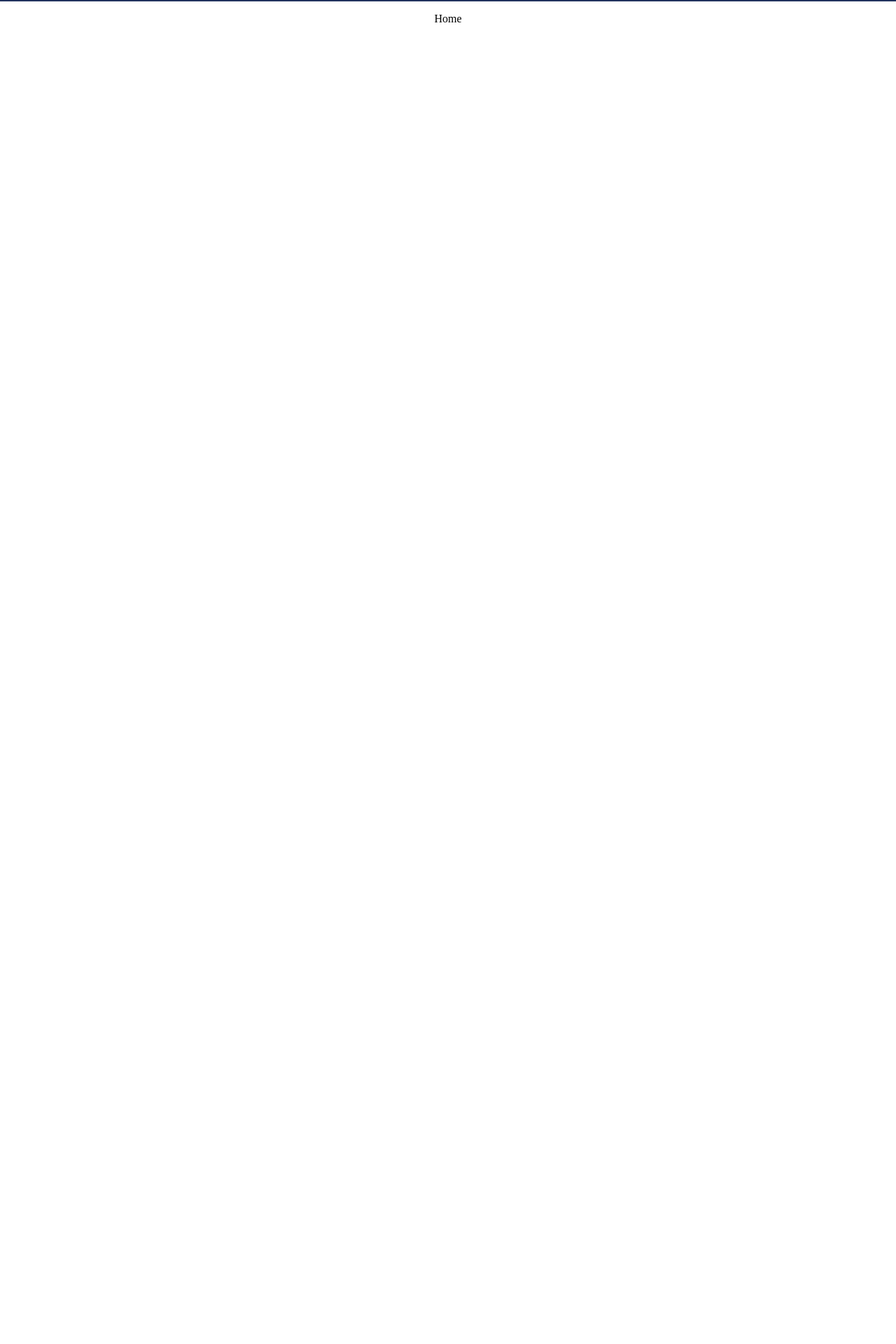
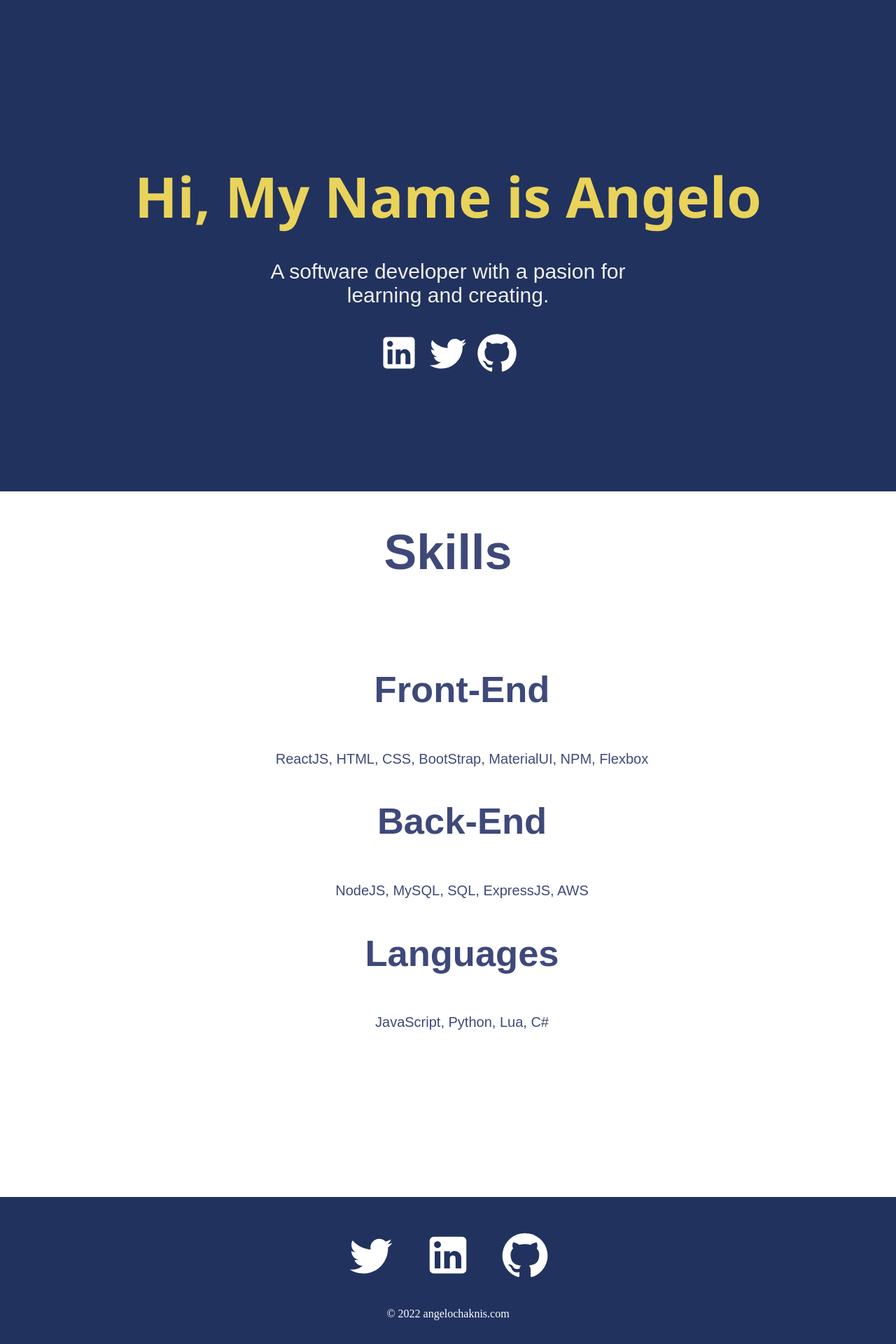
Before and after one commit to AngeloTree/PortfolioAngelo, a React (Create React App) app in the folder my-app/: page / in a window 1280 px wide. Shown: the part 98-2018 px from the top of the page at 70% size. Before the commit the page ends 800 px from the top, so only its background shows below. Built offline with nearby package versions, Linux system fonts and the light colour scheme.

Commit message:
Added Footer & Updated Home Page

```diff
--- a/my-app/src/App.js
+++ b/my-app/src/App.js
@@ -4,6 +4,7 @@
 import Projects from './pages/Projects';
 import Experience from './pages/Experience';
 import Navbar from './components/Navbar';
+import Footer from './components/Footer';
 
 function App() {
   return (
@@ -15,6 +16,7 @@
           <Route path="/projects" element={<Projects />} />
           <Route path="/experience" element={<Experience />} />
         </Routes>
+        <Footer />
       </Router>
     </div>
   );
--- /dev/null
+++ b/my-app/src/components/Footer.js
@@ -0,0 +1,21 @@
+import React, { useEffect, useState } from "react";
+import { Link, useLocation } from "react-router-dom";
+import TwitterIcon from '@mui/icons-material/Twitter';
+import LinkedInIcon from '@mui/icons-material/LinkedIn';
+import GitHubIcon from '@mui/icons-material/GitHub';
+import "../styles/Footer.css";
+
+const Footer = () => {
+    return (
+        <div className="footer">
+            <div className="socialMedia">
+                <TwitterIcon />
+                <LinkedInIcon />
+                <GitHubIcon />
+            </div>
+                <p> &copy; 2022 angelochaknis.com</p>
+        </div>
+     );
+}
+
+export default Footer;
--- a/my-app/src/pages/Home.js
+++ b/my-app/src/pages/Home.js
@@ -1,6 +1,47 @@
+import React from "react";
+import TwitterIcon from '@mui/icons-material/Twitter';
+import LinkedInIcon from '@mui/icons-material/LinkedIn';
+import GitHubIcon from '@mui/icons-material/GitHub';
+import "../styles/Home.css";
+
 const Home = () => {
     return (
-        <p>Home</p>
+        <div className="home">
+            <div className="about">
+                <h2> Hi, My Name is Angelo</h2>
+                <div className="prompt">
+                    <p>
+                    A software developer with a pasion for learning and creating.
+                    </p>
+                    <LinkedInIcon />
+                    <TwitterIcon />
+                    <GitHubIcon />
+                </div>
+            </div>
+            <div className="skills">
+                <h1> Skills </h1>
+                <ol className="list">
+                    <li className="item">
+                        <h2> Front-End </h2>
+                        <span>
+                            ReactJS, HTML, CSS, BootStrap, MaterialUI, NPM, Flexbox
+                        </span>
+                    </li>
+                    <li className="item">
+                        <h2> Back-End </h2>
+                        <span>
+                            NodeJS, MySQL, SQL, ExpressJS, AWS
+                        </span>
+                    </li>
+                    <li className="item">
+                        <h2> Languages </h2>
+                        <span>
+                            JavaScript, Python, Lua, C#
+                        </span>
+                    </li>
+                </ol>
+            </div>
+        </div>
      );
 }
 
--- /dev/null
+++ b/my-app/src/styles/Footer.css
@@ -0,0 +1,28 @@
+.footer {
+    background: #21325e;
+    width: 100%;
+    height: 200px;
+    display: flex;
+    justify-content: center;
+    align-items: center;
+    flex-direction: column;
+    padding-top: 10px;
+    margin-top: 200px;
+}
+
+.socialMedia svg {
+    color: white;
+    margin: 20px;
+    font-size: 70px;
+    cursor: pointer;
+}
+
+.footer p {
+    color: white;
+}
+
+@media only screen and (max-width: 600px) {
+    .footer svg {
+        font-size: 50px;
+    }
+}
--- /dev/null
+++ b/my-app/src/styles/Home.css
@@ -0,0 +1,81 @@
+
+.home {
+    width: 100%;
+    align-items: center;
+    font-family: "Arial", sans-serif;
+    color: #3e497a;
+  }
+
+  .about {
+    width: 100%;
+    height: calc(100vh - 100px);
+    display: flex;
+    flex-direction: column;
+    justify-content: center;
+    align-items: center;
+    text-align: center;
+    background-color: #21325e;
+    color: #f0f0f0;
+  }
+
+  .about h2 {
+    font-family: "Segoe UI", Tahoma, Geneva, Verdana, sans-serif;
+    font-size: 80px;
+    color: #e9d35b;
+    height: 50px;
+  }
+
+  .about .prompt {
+    width: 40%;
+    font-size: 30px;
+  }
+  .prompt svg {
+    font-size: 60px;
+    margin: 5px;
+    color: white;
+  }
+
+  .skills {
+    font-size: 35px;
+    width: 100%;
+    display: flex;
+    justify-content: center;
+    flex-direction: column;
+    align-items: center;
+  }
+
+  .skills h1 {
+    color: #3e497a;
+  }
+
+  .skills .list {
+    list-style: none;
+    width: 60%;
+  }
+
+  .list span {
+    font-size: 20px;
+  }
+
+  @media only screen and (max-width: 600px) {
+    .about h2 {
+      font-size: 40px;
+    }
+
+    .about .prompt {
+      margin-top: 10px;
+      font-size: 20px;
+      width: 80%;
+    }
+
+    .skills {
+      text-align: center;
+    }
+    .list {
+      padding: 0;
+    }
+
+    .skills h2 {
+      font-size: 30px;
+    }
+  }
```
